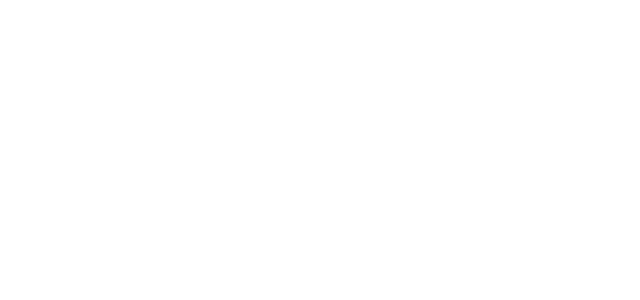
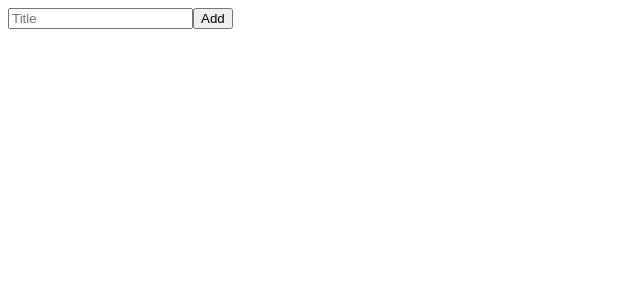
Before and after one commit to nikitakocherinskiy/liga-todo-list, an Angular app: page / in a window 1280 px wide. Shown: the top 300 px of the page, without its empty margins (0-640 px from the left). Built offline with nearby package versions, Linux system fonts and the light colour scheme.

Commit message:
refactor: fix addign task functionality with boundaries

```diff
--- a/src/app/modules/todo/todo-add-item/todo-add-item.component.html
+++ b/src/app/modules/todo/todo-add-item/todo-add-item.component.html
@@ -1,4 +1,4 @@
-<form (ngSubmit)="addTodoItem()">
+<form (ngSubmit)="parentEvent.emit(addTodoItem())">
   <input
     type="text"
     [(ngModel)]="title"
--- a/src/app/modules/todo/todo-add-item/todo-add-item.component.ts
+++ b/src/app/modules/todo/todo-add-item/todo-add-item.component.ts
@@ -1,6 +1,5 @@
-import { Component } from '@angular/core';
+import { Component, EventEmitter, Output } from '@angular/core';
 import { TodoItem } from 'src/app/TodoItem';
-import { TodoService } from 'src/app/services/todo.service';
 
 @Component({
   selector: 'app-todo-add-item',
@@ -9,15 +8,18 @@ import { TodoService } from 'src/app/services/todo.service';
 })
 export class TodoAddItemComponent {
   title: string = '';
-  constructor(public todoService: TodoService) {}
+  constructor() {}
 
-  addTodoItem(): void {
+  addTodoItem(): TodoItem {
     const item = new TodoItem(
       Math.floor(Math.random() * 100),
       this.title,
       'default'
     );
-    this.todoService.addTodoItem(item);
     this.title = '';
+    return item;
   }
+
+  @Output()
+  public parentEvent = new EventEmitter();
 }
--- a/src/app/modules/todo/todo-item/todo-item.component.ts
+++ b/src/app/modules/todo/todo-item/todo-item.component.ts
@@ -13,7 +13,7 @@ export class TodoItemComponent {
     this._item = item;
   }
 
-  get fromParitement(): TodoItem {
+  get item(): TodoItem {
     return this._item;
   }
 }
--- a/src/app/modules/todo/todo-list/todo-list.component.html
+++ b/src/app/modules/todo/todo-list/todo-list.component.html
@@ -1,4 +1,5 @@
 <div>
+  <app-todo-add-item (parentEvent)="addTodoItem($event)"></app-todo-add-item>
   <app-todo-item
     *ngFor="let item of todoService.todoItems"
     [item]="item"
--- a/src/app/modules/todo/todo-list/todo-list.component.ts
+++ b/src/app/modules/todo/todo-list/todo-list.component.ts
@@ -1,4 +1,5 @@
 import { Component } from '@angular/core';
+import { TodoItem } from 'src/app/TodoItem';
 import { TodoService } from 'src/app/services/todo.service';
 
 @Component({
@@ -8,4 +9,8 @@ import { TodoService } from 'src/app/services/todo.service';
 })
 export class TodoListComponent {
   constructor(public todoService: TodoService) {}
+
+  addTodoItem(item: TodoItem): void {
+    this.todoService.addTodoItem(item);
+  }
 }
```
